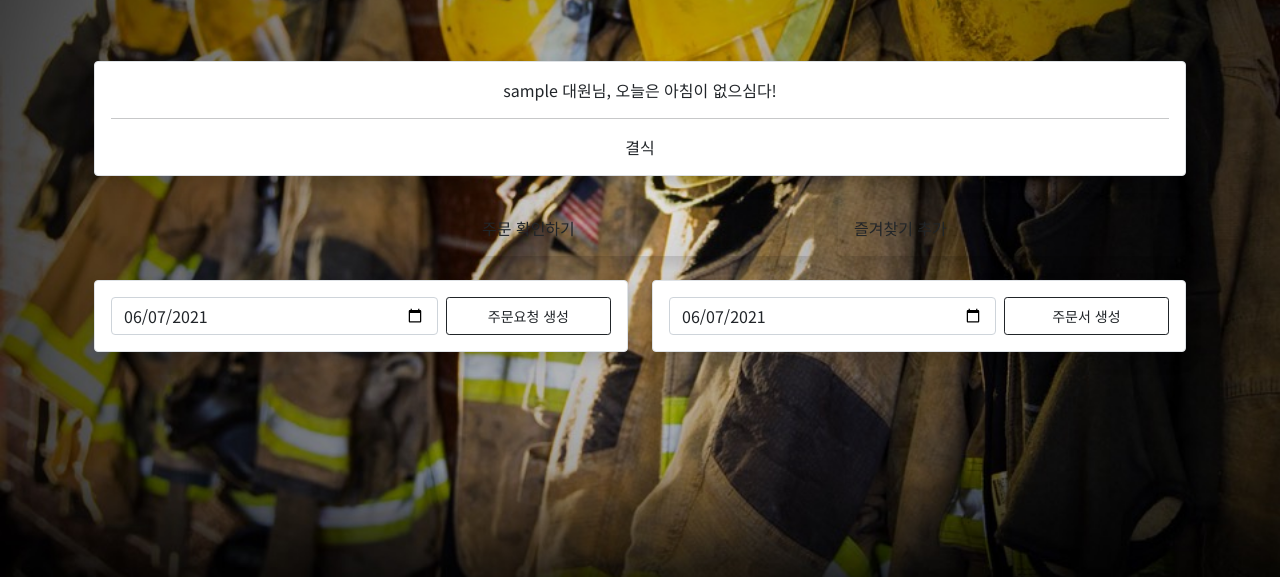
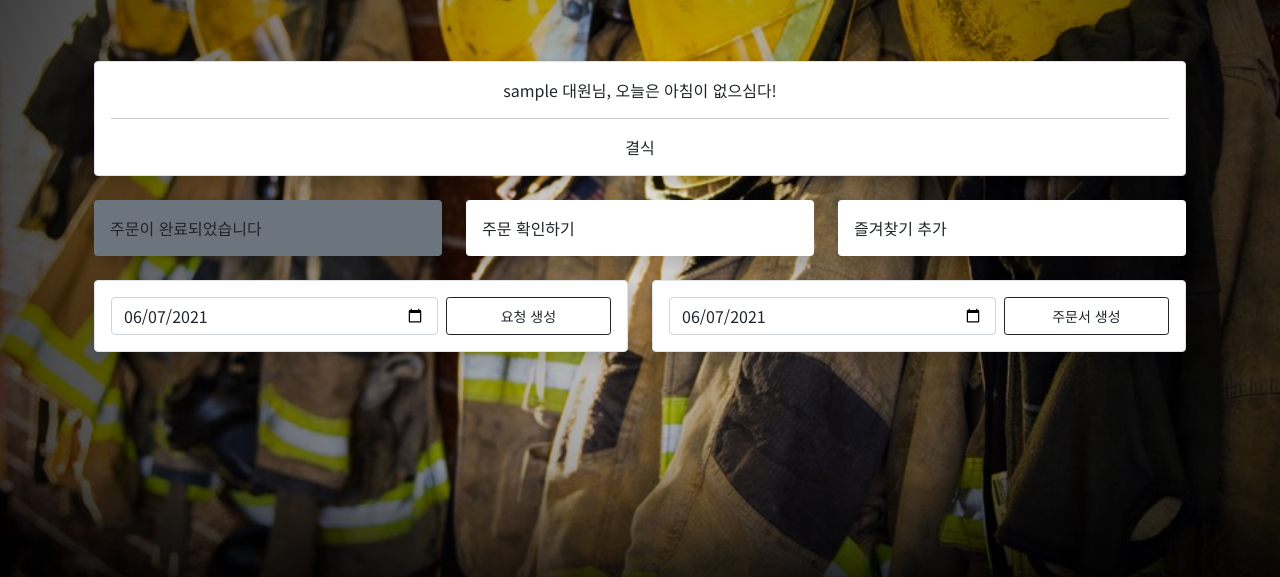
Before and after one commit to paxtaeo/Fire-Service-Support-Program, a Django app: page /meal/ in a window 1280 px wide. Shown: the part 223-800 px from the top of the page. Run offline with Django 3.2, Linux system fonts and the light colour scheme; the visitor is signed in with stand-in values (Sample User, id 1); data that the repository does not hold is empty.

Commit message:
Fix color

```diff
--- a/dispatch/urls.py
+++ b/dispatch/urls.py
@@ -1,6 +1,5 @@
 from django.urls import path
 from . import views
-from django.views.generic import TemplateView
 
 app_name = 'dispatch'
 urlpatterns = [
--- a/meal/templates/meal/index.html
+++ b/meal/templates/meal/index.html
@@ -35,17 +35,17 @@
                 </div>
             </a>
             {% else %}
-            <!-- <div class="p-3 bg-secondary shadow rounded">모든 주문이 완료되었습니다</div> -->
+                <div class="p-3 bg-secondary shadow rounded">주문이 완료되었습니다</div>
             {% endif %}
         </div>
         <div class="col-md-4">
             <a href="{% url 'meal:order_list' %}" class="text-decoration-none text-reset">
-                <div class="p-3 bg-transparent shadow rounded">주문 확인하기</div>
+                <div class="p-3 bg-body shadow rounded">주문 확인하기</div>
             </a>
         </div>
         <div class="col-md-4">
             <a href="{% url 'meal:favorites_new' %}" class="text-decoration-none text-reset">
-                <div class="p-3 bg-transparent shadow rounded">즐겨찾기 추가</div>
+                <div class="p-3 bg-body shadow rounded">즐겨찾기 추가</div>
             </a>
         </div>
 
@@ -55,7 +55,7 @@
                 <form class="d-flex" action="{% url 'meal:create' %}" method="POST">
                     {% csrf_token %}
                     <input class="form-control me-2" type="date" value="2021-06-07" name="startDate">
-                    <button class="btn btn-outline-dark btn-sm w-50" type="submit">주문요청 생성</button>
+                    <button class="btn btn-outline-dark btn-sm w-50" type="submit">요청 생성</button>
                 </form>
             </div>
         </div>
```
